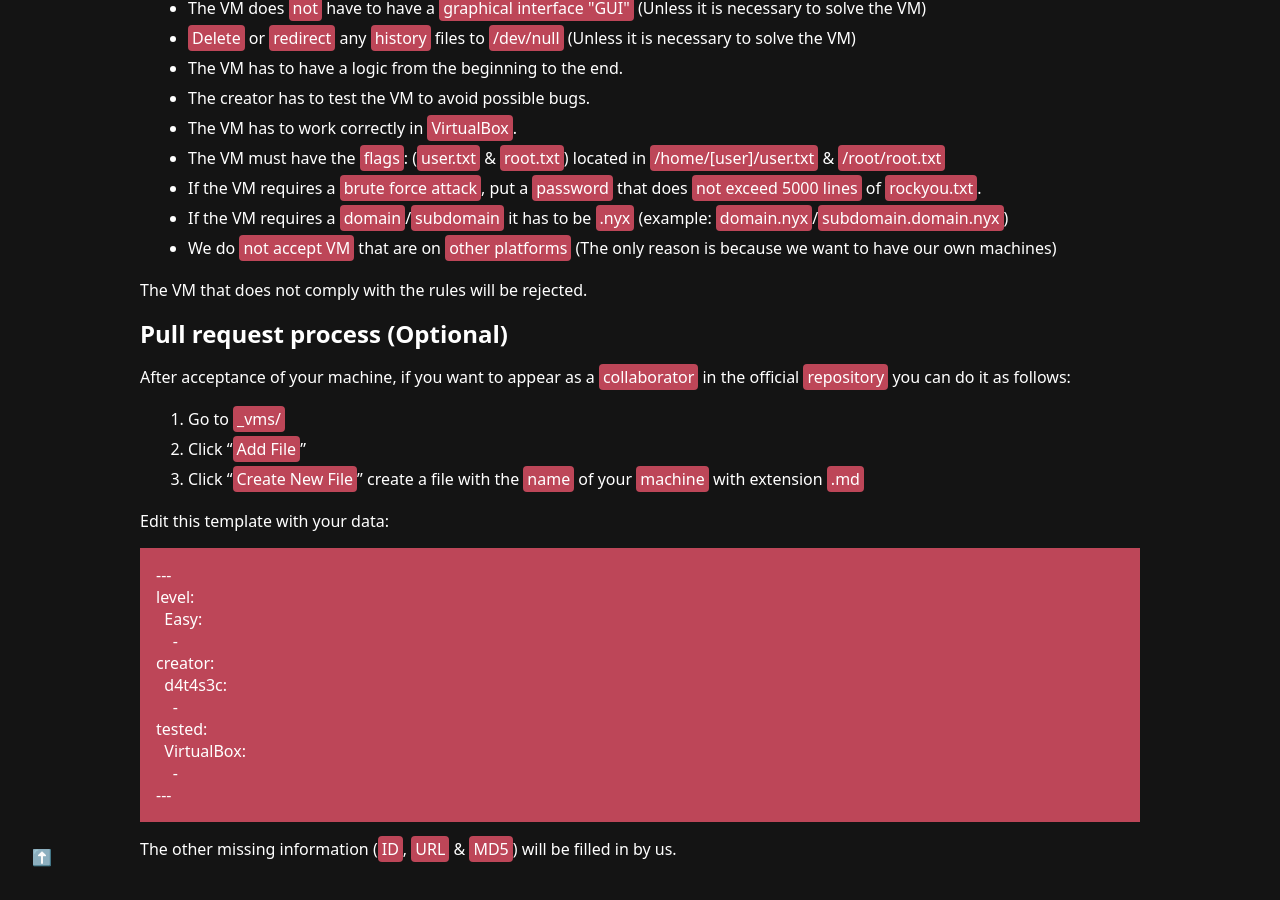
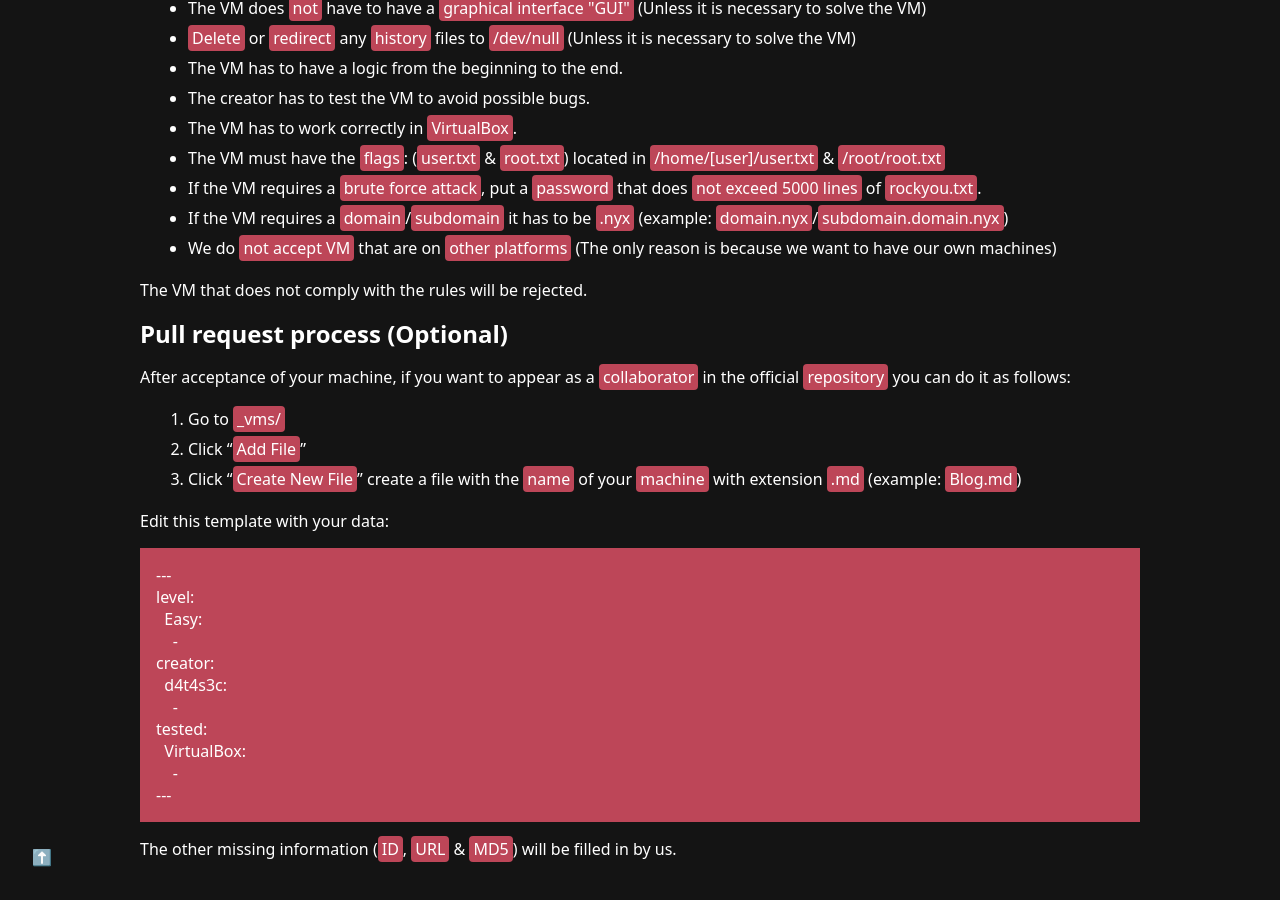
Before and after one commit to VulNyx/vulnyx, a Jekyll site: the page built from submit.md, in a window 1280 px wide and 900 px high, scrolled down 690 px. Built offline with Jekyll 4.4.1, drawn with Linux system fonts in a browser that asks for light colours.

Commit message:
Update submit.md

```diff
--- a/submit.md
+++ b/submit.md
@@ -47,7 +47,7 @@ After acceptance of your machine, if you want to appear as a <a href="https://gi
 
 1. Go to <a href="https://github.com/VulNyx/vulnyx.github.io/tree/main/_vms" target="_blank">`_vms/`</a>
 2. Click "`Add File`"
-3. Click "`Create New File`" create a file with the `name` of your `machine` with extension `.md`
+3. Click "`Create New File`" create a file with the `name` of your `machine` with extension `.md` (example: `Blog.md`)
 
 Edit this template with your data:
 
```
